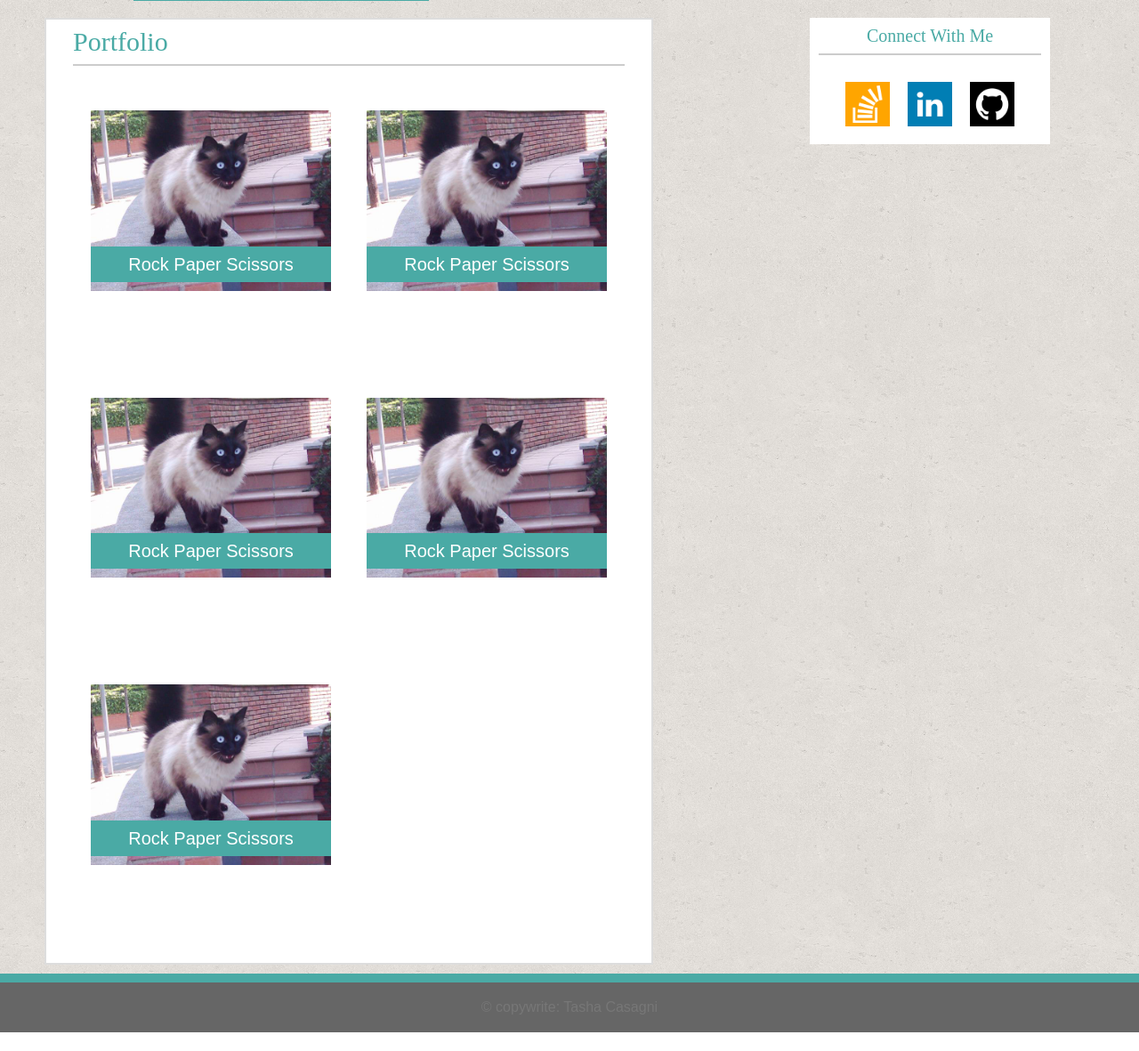
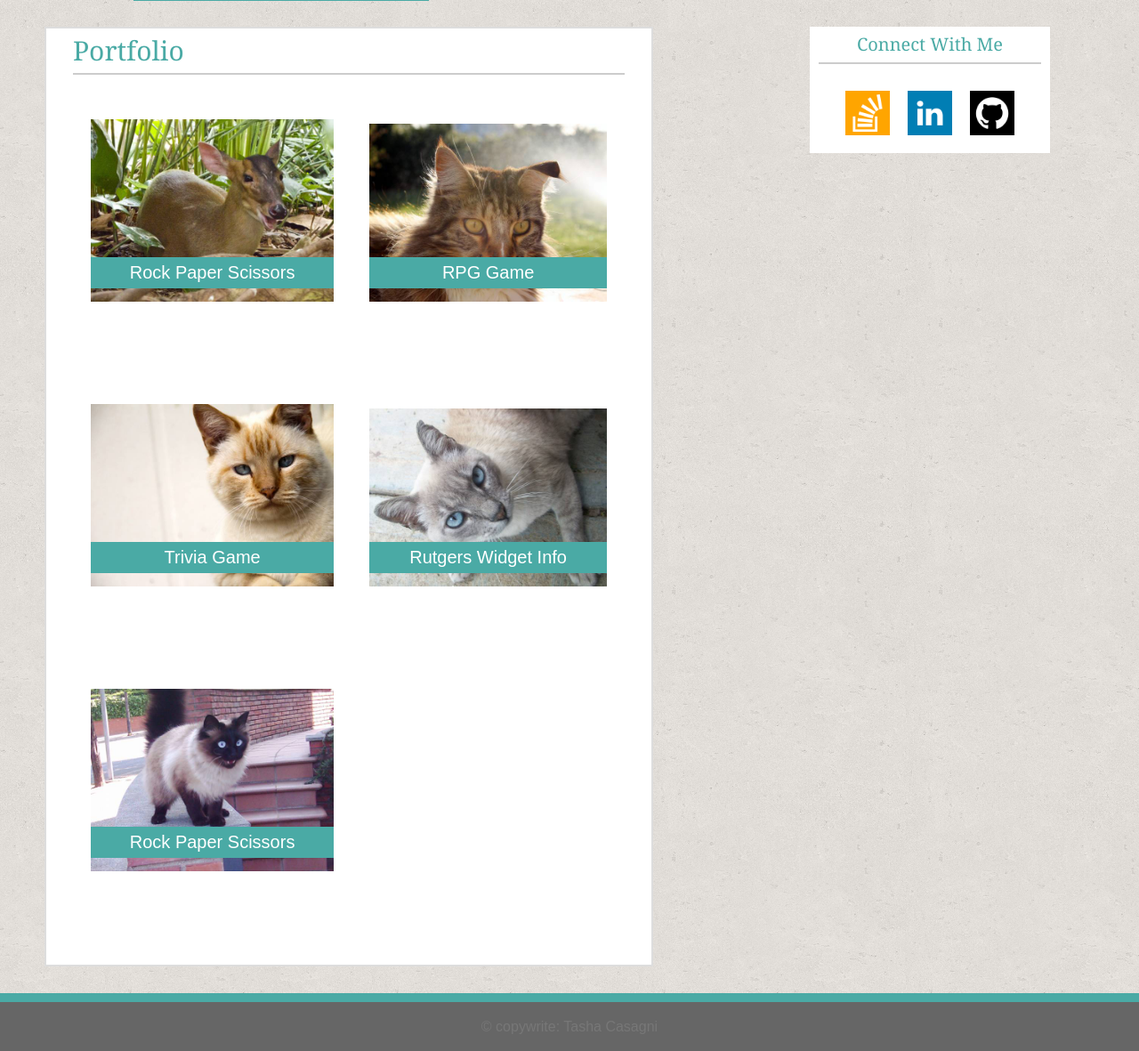
Before and after one commit to Tasha-GitHub/Basic-Portfolio, a PHP site: page /portfolio.html in a window 1280 px wide. Shown: the part 102-1283 px from the top of the page at 89% size. Before the commit the page ends 1262 px from the top, so only its background shows below. Run offline with PHP 8.4, Linux system fonts and the light colour scheme.

Commit message:
updated paragraph

```diff
--- a/assets/style/style.css
+++ b/assets/style/style.css
@@ -4,9 +4,8 @@
 	border-width: 2px;
 	border-color: #cccccc;
 	padding-bottom: 0px;
-	font-family:'Georgia', Times, Times New Roman, serif;
 	height: 100px;
-	margin-bottom: 20px;
+	margin-bottom: 30px;
 	display: block;
 }
 
@@ -37,6 +36,22 @@
 	padding: 31px;
 	display: block;
 	font-size: 40px;
+	font-family: 'Georgia', Times, Times New Roman, serif;
+
+}
+
+h2 {
+
+	color: #4aaaa5;
+	border-style: none none solid none;
+	border-width: 2px;
+	border-color: #cccccc;
+	padding-bottom: 10px;
+	font-size: 30px;
+	font-height: 1.5px;
+	margin-bottom: 10px;
+	padding-top: 10px;
+	font-family: 'Georgia', Times, Times New Roman, serif;
 
 }
 
@@ -51,6 +66,7 @@
 	font-height: 1.5px;
 	margin-bottom: 10px;
 	padding-top: 10px;
+	font-family: 'Georgia', Times, Times New Roman, serif;
 
 }
 
@@ -63,6 +79,8 @@
 p {
 	color:#777777;
 	font-family: 'Arial', 'Helvetica Neue', Helvetica, sans-serif;
+	line-height: 15px;
+	font-size: 16px;
 }
 
 .logos {
@@ -91,11 +109,6 @@
 
 }
 
-.rockPaper {
-	width: 100%;
-
-}
-
 .header-div{
 	float: left;
 	height: 100%;
@@ -108,40 +121,35 @@
 	height: 100%;
 }
 
+.rockPaper {
+	width: 100%;
+
+}
+
+
+
 .hangman {
-
+	width: 100%;
 
 }
 
 .trivia {
-
+	width: 100%;
 
 }
 
 
 .widget {
-
+	width: 100%;
 
 }
 
 .RPG {
-
+	width: 100%;
 
 }
 
-h2 {
 
-	color: #4aaaa5;
-	border-style: none none solid none;
-	border-width: 2px;
-	border-color: #cccccc;
-	padding-bottom: 10px;
-	font-size: 30px;
-	font-height: 1.5px;
-	margin-bottom: 10px;
-	padding-top: 10px;
-
-}
 
 
 section {
@@ -152,7 +160,7 @@
 	border-width: 2px;
 	border-color: #dddddd;
 	padding:0px 30px 30px 30px;
-	margin-bottom: 10px;
+	margin-bottom: 30px;
 	margin-left: 50px;
 }
 
@@ -164,6 +172,8 @@
 section img {
 	float: left;
 	padding-right: 10px;
+	height: 200px;
+	width: 130px;
 }
 
 aside {
@@ -198,3 +208,8 @@
     padding: 40px 20px 40px 20px;
 
 }
+
+
+input, textarea {
+	width: 100%;
+}
--- a/portfolio.html
+++ b/portfolio.html
@@ -23,36 +23,36 @@
 			<table>
 				<tr>
 					<td>
-						<div class="rockPaper">
-						<img src="assets/images/rock-paper.jpg">
+						<div class="hangman">
+						<img src="assets/images/hang-man.jpg">
 						<div class="header-div">
 							<p class="project-header"> Rock Paper Scissors </p>
 						</div>
 						</div>
 					</td>
 					<td>
-						<div class="rockPaper">
-						<img src="assets/images/rock-paper.jpg">
+						<div class="RPG">
+						<img src="assets/images/role-player.jpg">
 						<div class="header-div">
-							<p class="project-header"> Rock Paper Scissors </p>
+							<p class="project-header"> RPG Game </p>
 						</div>
 						</div>
 					</td>
 				</tr>
 				<tr>
 					<td>
-						<div class="rockPaper">
-						<img src="assets/images/rock-paper.jpg">
-						<div class="header-div">
-							<p class="project-header"> Rock Paper Scissors </p>
+						<div class="trivia">
+							<img src="assets/images/trivia.jpg">
+							<div class="header-div">
+							<p class="project-header"> Trivia Game </p>
 						</div>
 						</div>
 					</td>
 					<td>
-						<div class="rockPaper">
-						<img src="assets/images/rock-paper.jpg">
+						<div class="widget">
+						<img src="assets/images/widget-info.jpg">
 						<div class="header-div">
-							<p class="project-header"> Rock Paper Scissors </p>
+							<p class="project-header"> Rutgers Widget Info  </p>
 						</div>
 						</div>
 					</td>
```
Also changed, not shown: index.html (+10 -1 lines).
